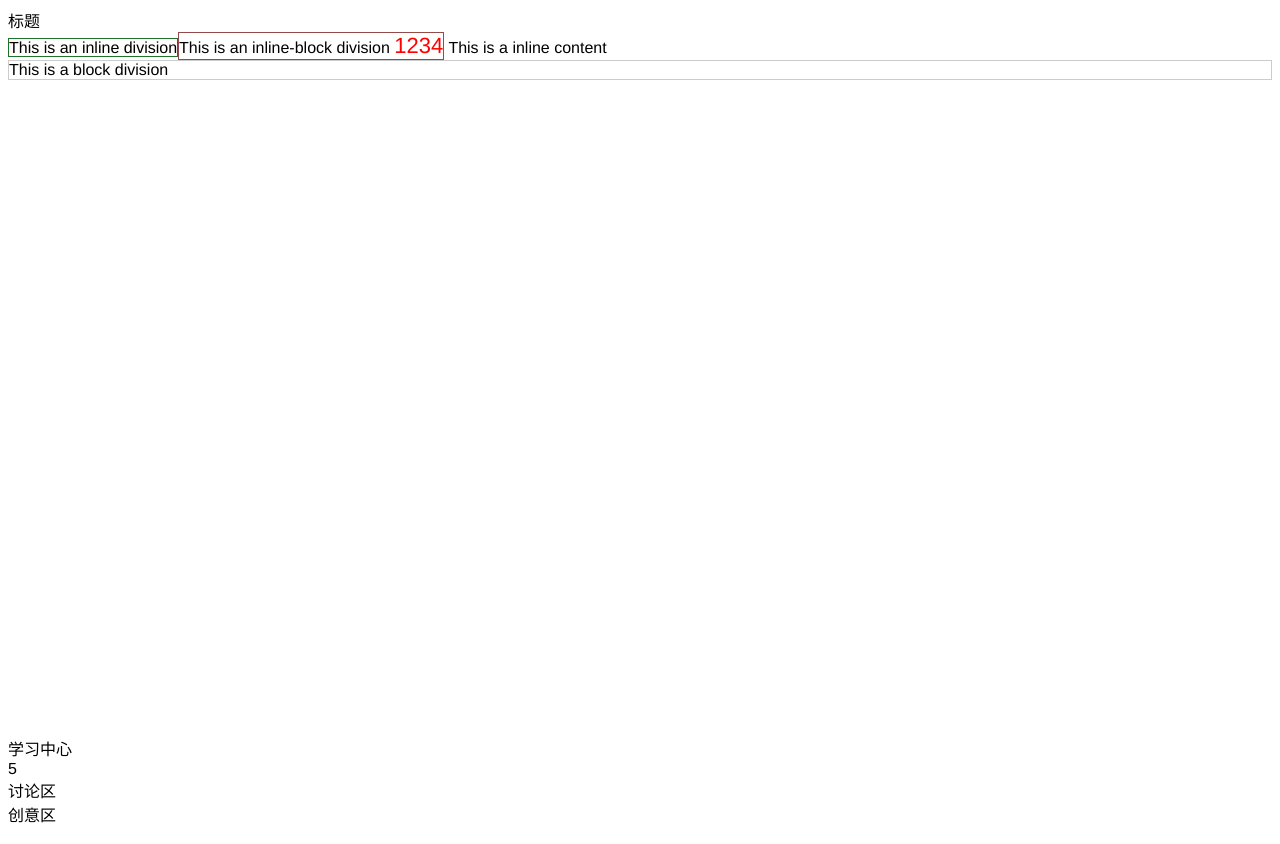
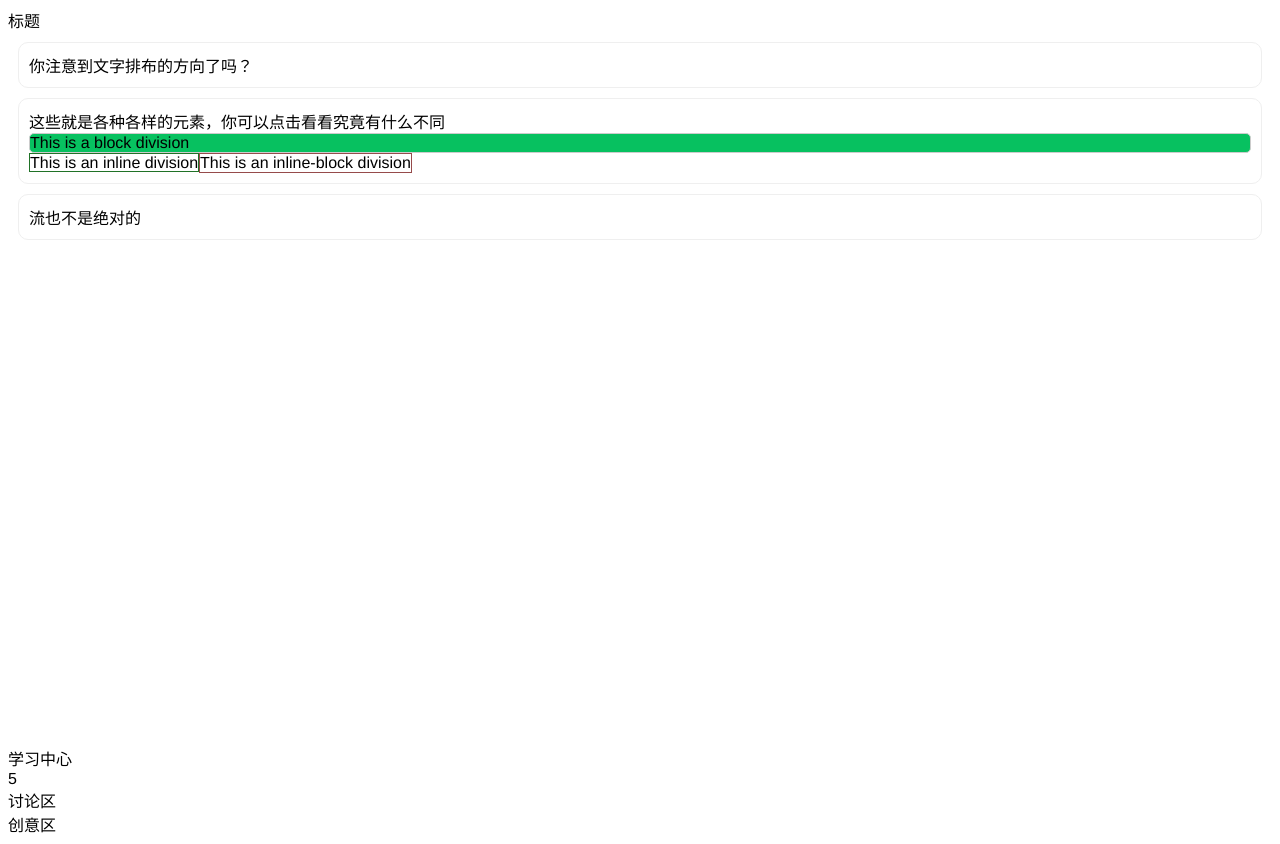
Before and after one commit to tubbodeTang/cssbox-studytool, a Vue app: page /study/studyList in a window 1280 px wide. Built offline with nearby package versions, Linux system fonts and the light colour scheme.

Commit message:
feat: simple studyList and studyPage

```diff
--- /dev/null
+++ b/src/api/getLessonData.js
@@ -0,0 +1,31 @@
+const lessonData = {
+    flow: [{
+        title: '流',
+        content: '网页的布局主要有两种流向：横向，纵向',
+        image: ''
+
+    }, {
+        title: '块级元素',
+        content: '块级元素默认纵向依次排列，占满可视宽度',
+        image: ''
+    }, {
+        title: '行内元素',
+        content: '行内元素在横向上依次排列，到达可视宽度后自动换行',
+        image: ''
+    }, {
+        title: '行内块元素',
+        content: '可以横向在一行中排列的块级元素',
+        image: ''
+    }],
+    box_block: [
+
+    ],
+    box_inline: [],
+    box_inline_block: [],
+    float: [],
+    position: []
+}
+
+export function getLessonData(lessonPart) {
+    return lessonData[lessonPart]
+}
--- a/src/components/block.vue
+++ b/src/components/block.vue
@@ -1,13 +1,23 @@
 <template>
-    <div class="blockD">This is a block division</div>
+    <div class="blockD" :style="styleObject">This is a block division</div>
 </template>
 
 <script setup>
+import { ref } from '@vue/reactivity';
 
+const props = defineProps({
+    styleObj: {
+        type: Object,
+        default: () => {
+            return {}
+        }
+    }
+})
+const styleObject = ref(props.styleObj)
+console.log(props.styleObj)
 </script>
 
 <style scoped>
 .blockD {
-    border: 1px solid #ccc;
 }
 </style>
--- a/src/components/inline-block.vue
+++ b/src/components/inline-block.vue
@@ -1,21 +1,29 @@
 <template>
-    <span class="inlineBlockD">
+    <span class="inlineBlockD" :style="props.styleObj">
         This is an inline-block division
-        <span class="test">1234</span>
+        <!-- <span class="test">1234</span> -->
     </span>
 </template>
 
 <script setup>
-
+import { ref } from '@vue/reactivity';
+const props = defineProps({
+    styleObj: {
+        type: Object,
+        default: () => {
+            return {}
+        }
+    }
+})
+const styleObject = ref(props.styleObj)
 </script>
 
 <style scoped lang="less">
 .inlineBlockD {
-    display: inline-block;
-    border: 1px solid #964b4b;
-    .test {
-        font-size: 22px;
-        color: red;
-    }
+
+    // .test {
+    //     font-size: 22px;
+    //     color: red;
+    // }
 }
 </style>
--- a/src/components/inline.vue
+++ b/src/components/inline.vue
@@ -1,13 +1,21 @@
 <template>
-    <span class="inlineD">This is an inline division</span>
+    <span class="inlineD" :style="styleObject">This is an inline division</span>
 </template>
 
 <script setup>
-
+import { ref } from '@vue/reactivity';
+const props = defineProps({
+    styleObj: {
+        type: Object,
+        default: () => {
+            return {}
+        }
+    }
+})
+const styleObject = ref(props.styleObj)
 </script>
 
 <style scoped>
 .inlineD {
-    border: 1px solid #207227;
 }
 </style>
--- a/src/router/index.js
+++ b/src/router/index.js
@@ -18,10 +18,12 @@ const router = createRouter({
         component: () => import('@/views/home/index.vue'),
         children: [{
                 path: 'studyList',
+                name: 'StudyList',
                 component: () => import('@/views/studyCenter/studyList.vue')
             },
             {
                 path: 'studyPage',
+                name: 'StudyPage',
                 component: () => import('@/views/studyCenter/studyPage.vue')
             }
         ]
@@ -32,6 +34,7 @@ const router = createRouter({
         component: () => import('@/views/home/index.vue'),
         children: [{
             path: 'discuss',
+            name: 'Discuss',
             component: () => import('@/views/discussCenter/discuss.vue')
         }]
     }]
--- a/src/store/index.js
+++ b/src/store/index.js
@@ -5,12 +5,16 @@ import {
 const store = createStore({
     state() {
         return {
-            count: 0
+            pageTitle: '标题',
+            activeModule: ''
         }
     },
     mutations: {
-        increment(state) {
-            state.count++
+        changePageName(state, newName) {
+            state.pageTitle = newName
+        },
+        changeActiveModule(state, moduleName) {
+            state.activeModule = moduleName
         }
     }
 })
--- /dev/null
+++ b/src/utils/getCommon.js
@@ -0,0 +1,15 @@
+const ColorList = {
+    block: {
+        bgColor: '#07c160' // green
+    },
+    inline: {
+        bgColor: '#1989fa' // blue
+    },
+    inlineBlock: {
+        bgColor: '#ff976a' // orange
+    }
+}
+// #ee0a24  // red
+export function getColorByType(typeName, CSSAttr) {
+    return ColorList[typeName][CSSAttr]
+}
--- a/src/views/home/index.vue
+++ b/src/views/home/index.vue
@@ -1,9 +1,8 @@
 <template>
-    <van-nav-bar title="标题" />
+    <van-nav-bar :title="pageTitle" />
     <div class="container">
         <!-- <StudyListVue></StudyListVue> -->
         <router-view></router-view>
-
     </div>
     <van-tabbar route safe-area-inset-bottom>
         <van-tabbar-item replace to="/study" icon="home-o">学习中心</van-tabbar-item>
@@ -14,6 +13,16 @@
 
 <script setup>
 
+import { computed } from 'vue'
+import { useStore } from 'vuex'
+
+
+const store = useStore()
+
+// 在 computed 函数中访问 state
+let pageTitle = computed(() => store.state.pageTitle)
+
+
 </script>
 
 <style lang="less">
--- a/src/views/studyCenter/studyList.vue
+++ b/src/views/studyCenter/studyList.vue
@@ -1,12 +1,15 @@
 <template>
-    <div class="flowModule"></div>
-    <div class="boxModule">
-        <Inline :styleObject="styleObjectInline"></Inline>
-        <InlineBlock :styleObject="styleObjectIB"></InlineBlock>
-        <Text :styleObject="styleObjectText"></Text>
-        <Block :styleObject="styleObjectBlock"></Block>
+    <div class="module flowModule" @click="toLearnPage('flow')">你注意到文字排布的方向了吗？</div>
+
+    <div class="module boxModule">
+        这些就是各种各样的元素，你可以点击看看究竟有什么不同
+        <Block :styleObj="styleObjectBlock" @click="toLearnPage('box_block')"></Block>
+        <Inline :styleObj="styleObjectInline" @click="toLearnPage('box_inline')"></Inline>
+        <!-- <Text :styleObject="styleObjectText"></Text> -->
+        <InlineBlock :styleObj="styleObjectIB" @click="toLearnPage('box_inline_block')"></InlineBlock>
     </div>
-    <div class="breakFlowModule"></div>
+
+    <div class="module breakFlowModule">流也不是绝对的</div>
 </template>
 
 <script setup>
@@ -14,17 +17,56 @@ import Inline from '@/components/inline.vue'
 import InlineBlock from '@/components/inline-block.vue'
 import Text from '@/components/text.vue'
 import Block from '@/components/block.vue'
+import { getColorByType } from '@/utils/getCommon'
 
+import { computed } from 'vue'
+import { useStore } from 'vuex'
+import { useRouter} from 'vue-router'
+
+const store = useStore()
+
+const styleObjectBlock = {
+    borderWidth: '1px',
+    borderStyle: 'solid',
+    borderColor: '#ccc',
+    borderRadius: '5px',
+    backgroundColor: getColorByType('block', 'bgColor')
+}
+
+const styleObjectInline = {
+    borderWidth: '1px',
+    borderStyle: 'solid',
+    borderColor: '#207227'
+}
+
+const styleObjectIB = {
+    display: 'inline-block',
+    borderWidth: '1px',
+    borderStyle: 'solid',
+    borderColor: '#964b4b'
+}
+
+const router = useRouter()
+function toLearnPage(type) {
+     router.push({
+        name: 'StudyPage'
+      })
+    store.commit('changeActiveModule', type)
+
+}
 </script>
 
 <style scoped lang="less">
-.flowModule{
-
+.module {
+    border: 1px solid #efefef;
+    border-radius: 10px;
+    padding: 10px;
+    margin: 10px;
 }
-.boxModule{
-
+.flowModule {
 }
-.breakFlowModule{
-
+.boxModule {
+}
+.breakFlowModule {
 }
 </style>
--- a/src/views/studyCenter/studyPage.vue
+++ b/src/views/studyCenter/studyPage.vue
@@ -1,15 +1,54 @@
 <template>
     <div>
-        <van-progress :percentage="50"></van-progress>
+        <van-progress :percentage="process" :show-pivot="false"></van-progress>
 
+        <div v-if="process !== 100" class="content">
+            <div class="description">{{ curContent.content }}</div>
+            <div class="imageContainer"></div>
+            <div class="next">
+                <button @click="nextPage">下一节</button>
+            </div>
+        </div>
+
+        <div v-else class="finish">完成章节学习</div>
     </div>
 </template>
 
 <script setup>
+import { getLessonData } from '@/api/getLessonData';
+
+import { computed, ref } from 'vue'
+import { useStore } from 'vuex'
+
+const store = useStore()
+
+
+// 在 computed 函数中访问 state
+let activeModule = computed(() => store.state.activeModule)
+console.log(activeModule.value)
+const lessonData = getLessonData(activeModule.value)
+console.log(lessonData)
+let lessonPage = ref(0)
+let process = ref(0)
+let curContent = ref(lessonData[0])
+store.commit('changePageName', curContent.value.title)
+console.log(curContent.value)
+
+function nextPage() {
+    if (lessonPage.value++ < lessonData.length - 1) {
+        curContent.value = lessonData[lessonPage.value]
+        process.value = lessonPage.value / lessonData.length * 100
+        store.commit('changePageName', curContent.value.title)
+    } else {
+        store.commit('changePageName', '完成✅')
+        process.value = 100
+    }
+}
+// 使用 mutation
+let increment = () => store.commit('increment')
 
 
 </script>
 
 <style lang="less" scoped>
-
 </style>
```
